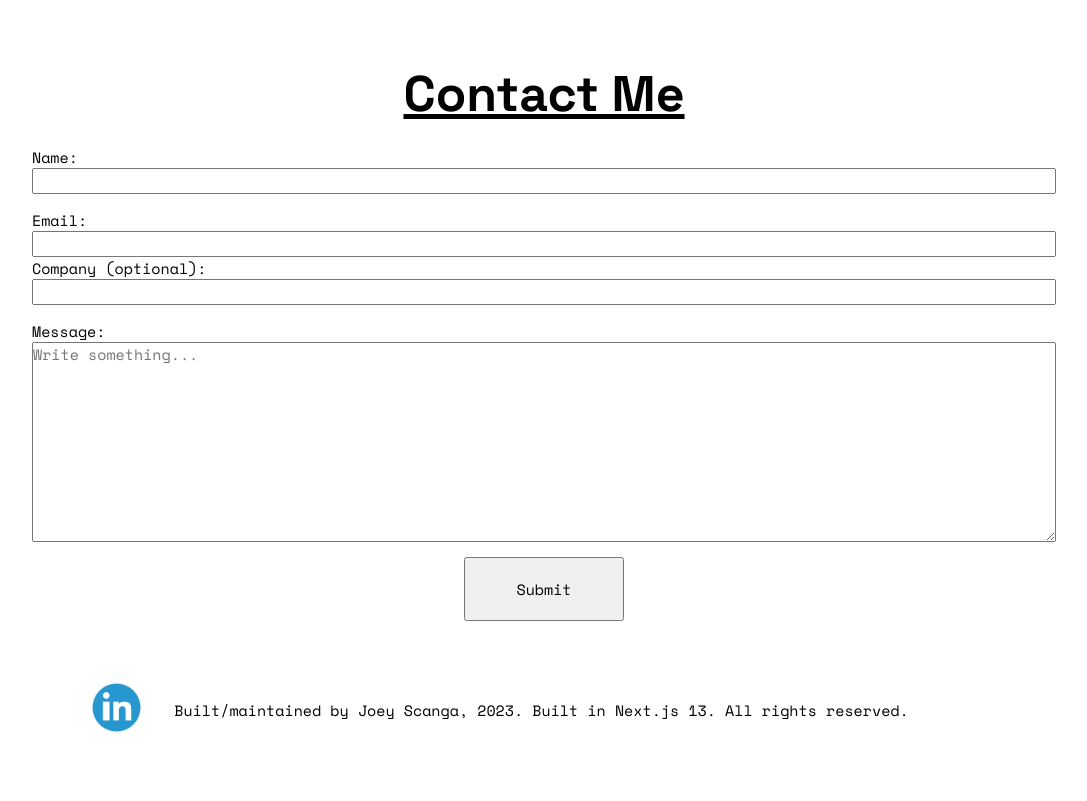
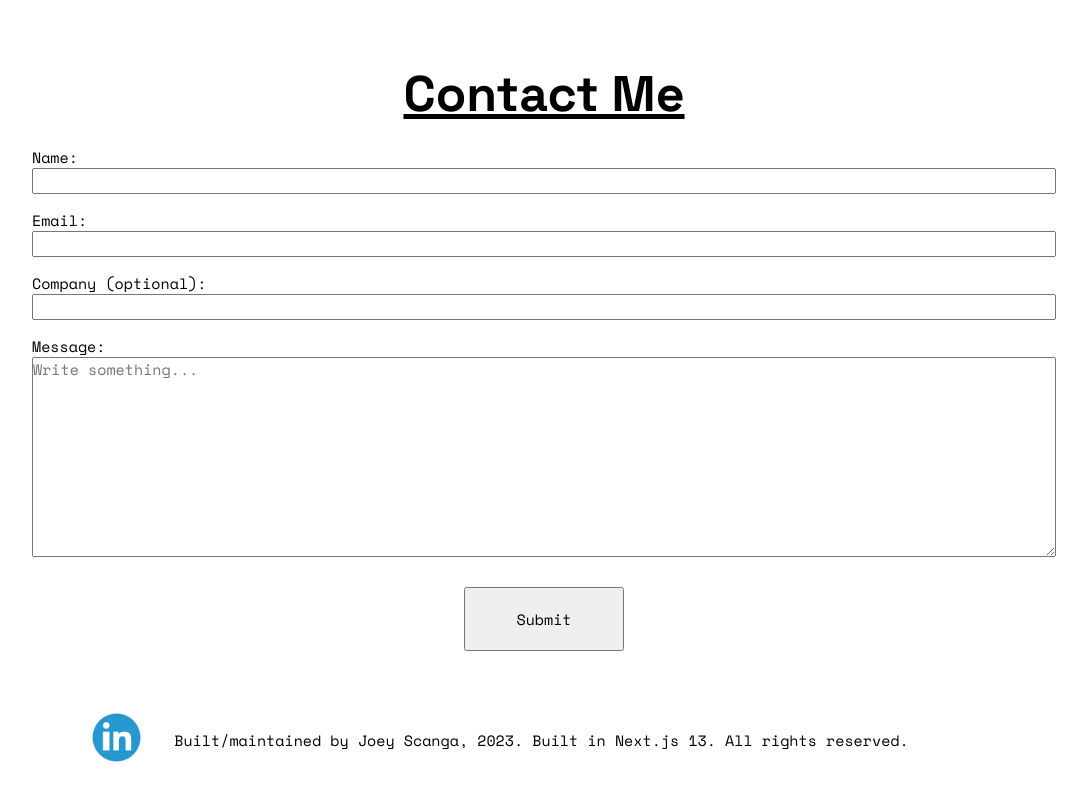
Before and after one commit to joey-scanga/personal-website, a Next.js app: page / in a window 1280 px wide. Shown: the part 1063-1864 px from the top of the page, without its empty margins (96-1183 px from the left). Before the commit the page ends 1842 px from the top, so only its background shows below. Built offline with nearby package versions, Linux system fonts and the light colour scheme.

Commit message:
cleaned globals.css

```diff
--- a/src/app/globals.css
+++ b/src/app/globals.css
@@ -133,17 +133,13 @@ textarea {
   display: flex;
   flex-direction: column;
   padding: 20px;
-  border-radius: 10% 10%;
 }
 
-
-.contact-box > form:nth-child(1) > input:nth-child(2) {
+#name,
+#company,
+#email,
+#message {
   width: 80vw;
-  margin-bottom: 15px;
-}
-
-
-#company {
   margin-bottom: 15px;
 }
 
```
